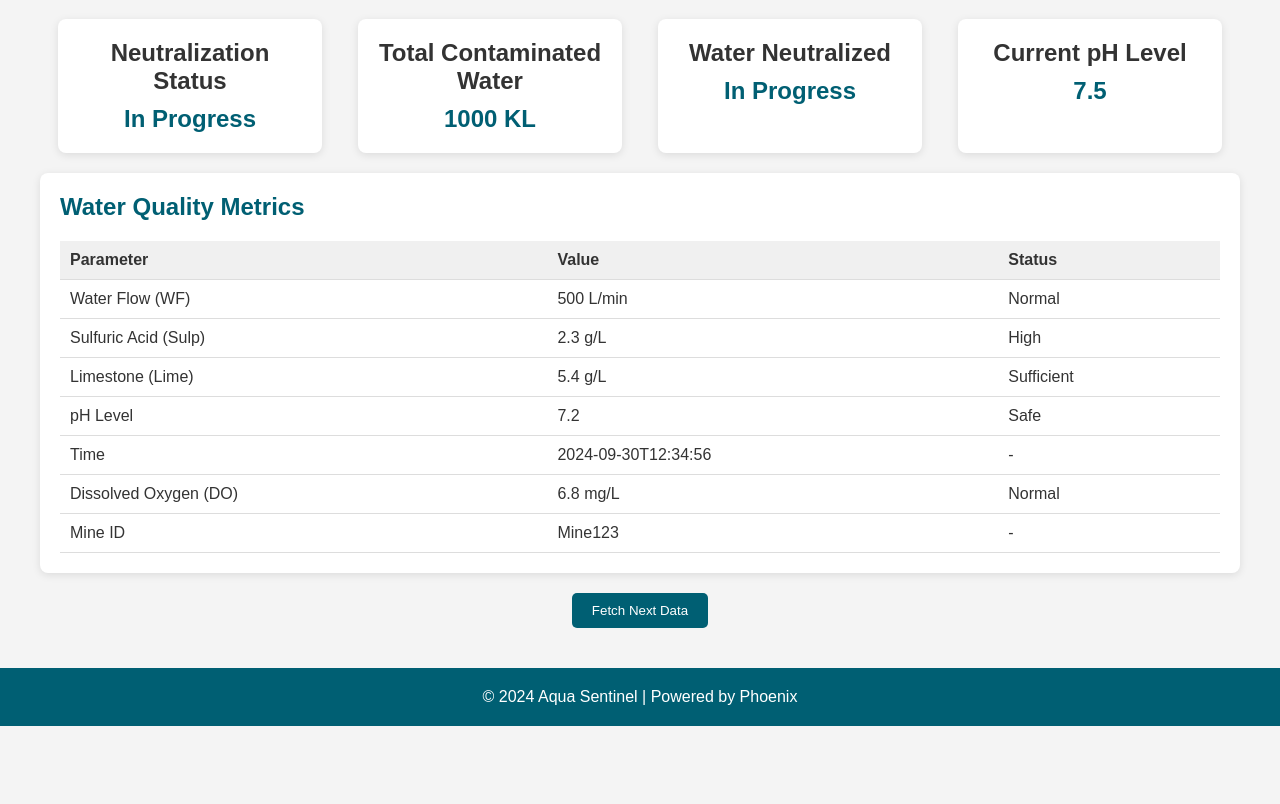
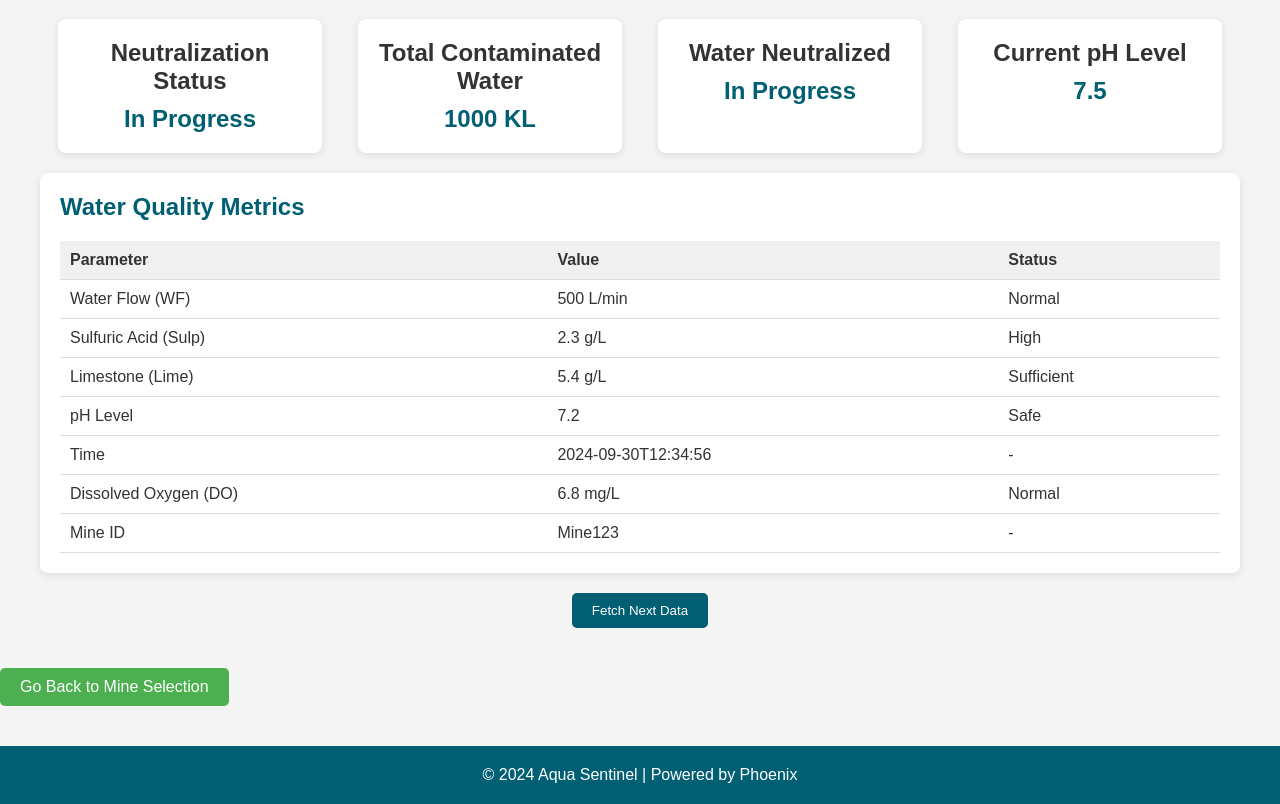
Before and after one commit to mohanvamsi04/Mine, a plain HTML site: page first.html in a window 1280 px wide. Shown: the part 78-882 px from the top of the page. Before the commit the page ends 804 px from the top, so only its background shows below. Drawn offline with Linux system fonts and the light colour scheme.

Commit message:
Update first.html

```diff
--- a/first.html
+++ b/first.html
@@ -101,6 +101,20 @@
             border-radius: 5px;
             cursor: pointer;
         }
+
+         .back-button {
+        background-color: #4caf50;
+        color: white;
+        padding: 10px 20px;
+        margin-top: 20px;
+        display: inline-block;
+        text-decoration: none;
+        border-radius: 5px;
+      }
+
+      .back-button:hover {
+        background-color: #45a049;
+      }
     </style>
 </head>
 <body>
@@ -179,6 +193,8 @@
 
     <button class="btn" id="fetch-data-btn">Fetch Next Data</button>
 
+     <a href="index.html" class="back-button">Go Back to Mine Selection</a>
+
     <footer>
         <p>&copy; 2024 Aqua Sentinel | Powered by Phoenix</p>
     </footer>
```
